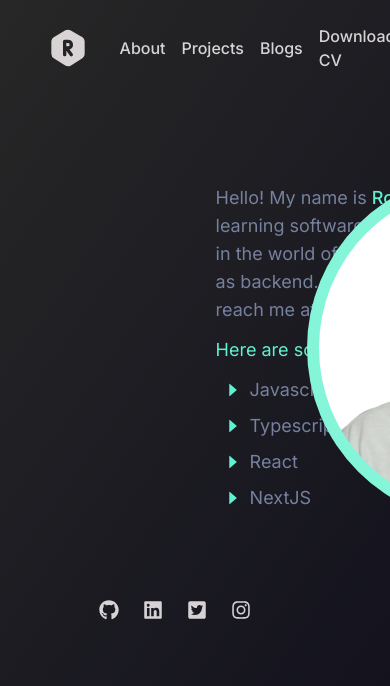
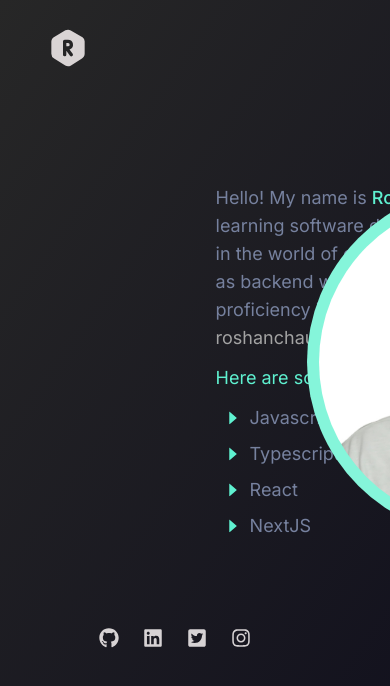
Before and after one commit to Roshanchau/Roshan-Chaudhary, a Next.js app: page /About in a window 390 px wide. Shown: the top 686 px of the page. Built offline with nearby package versions, Linux system fonts and the light colour scheme.

Commit message:
responsive design init.

```diff
--- a/app/About/page.tsx
+++ b/app/About/page.tsx
@@ -18,7 +18,7 @@ const About = () => {
             <span className={`text-[rgb(95,241,208)] font-medium ${theme==="light"? "text-[rgba(53,176,148,0.59)]": ""}`}>Roshan Chaudhary</span> and
             I am currently learning software development and how things work
             around in the world of computer. I am proficient in frontend as well
-            as backend. My primary proficiency is in Javascript.
+            as backend with 1.5 yrs of experience. My primary proficiency is in Javascript.
             You can reach me at <span className={` ${theme==="light"? "text-[rgba(53,176,148,0.59)]": "text-neutral-400"}`}>roshanchau001@gmail.com</span>
           </span>
           {/* technologies I work with */}
--- a/app/components/hero.tsx
+++ b/app/components/hero.tsx
@@ -6,7 +6,7 @@ const Hero = () => {
   const { theme } = useThemeStore();
   console.log("this is theme hai",theme);
   return (
-    <div className="flex-col items-center justify-center text-left p-10">
+    <div className="flex-col items-center justify-center lg:text-left sm:text-center p-10">
       <div className="leading-[60px]">
         <h2 className={`font-normal text-xl text-[rgb(95,241,208)] mb-4 ${theme==="light"? "text-[rgba(53,176,148,0.59)]": ""}`}>
           Hi, my name is
--- a/app/components/main-nav.tsx
+++ b/app/components/main-nav.tsx
@@ -40,7 +40,7 @@ const MainNav: React.FC<MainNavProps> = ({ label }) => {
   };
 
   return (
-    <nav className="mx-8 flex items-center space-x-4 lg:space-x-12">
+    <nav className="mx-8 lg:flex items-center space-x-4 lg:space-x-12 hidden md:flex">
       {routes.map((route) => (
         <Link
           key={route.label}
--- a/app/components/navbar.tsx
+++ b/app/components/navbar.tsx
@@ -1,4 +1,3 @@
-
 import Link from "next/link";
 import Container from "../components/ui/container";
 import MainNav from "../components/main-nav";
@@ -11,7 +10,7 @@ const Navbar = async () => {
   return (
     <div>
       <Container>
-        <div className=" px-4 sm:px-6 lg:px-8 flex h-16 items-center justify-between">
+        <div className=" px-4 sm:px-6 lg:px-8 flex h-16 items-center justify-between ">
           <Link href="/" className="ml-4 flex lg:ml-0 gap-x-2">
             <p className="font-bold text-xl"><TbHexagonLetterRFilled size={40}/></p>
           </Link>
```
